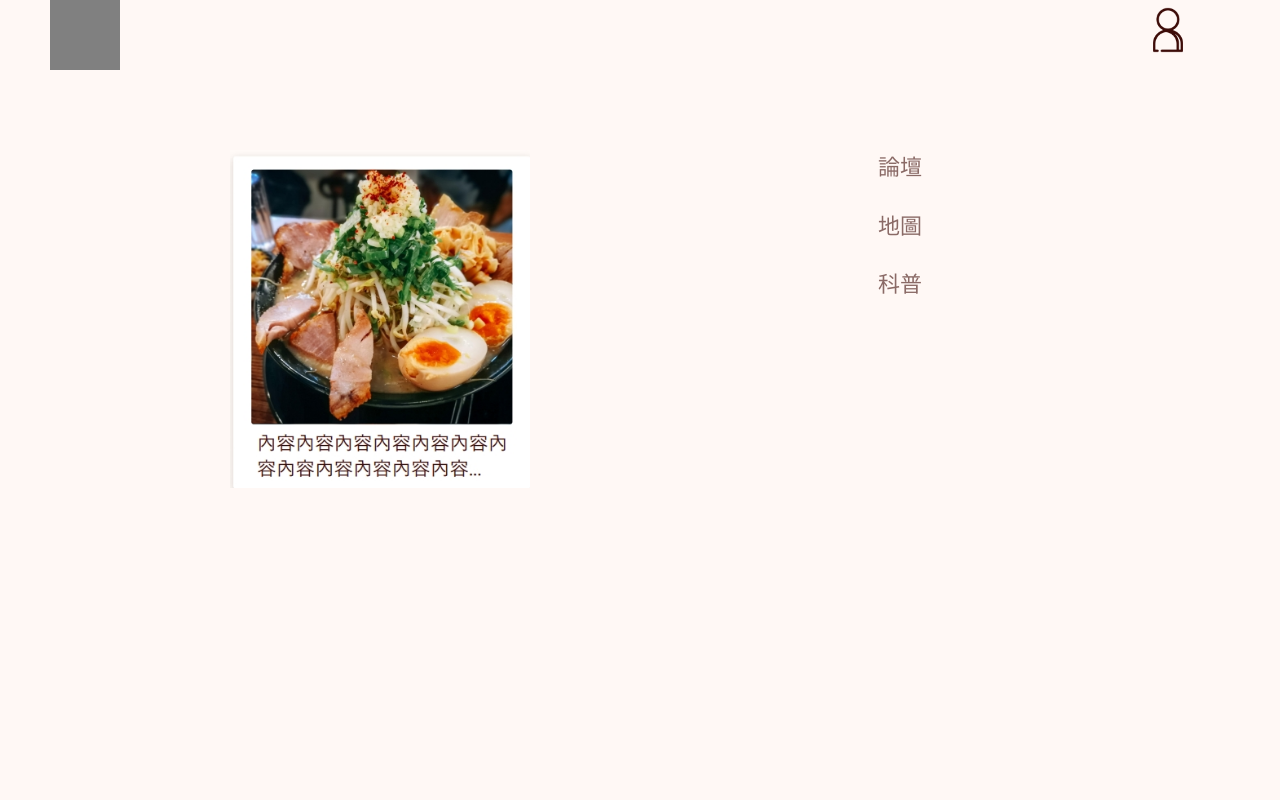
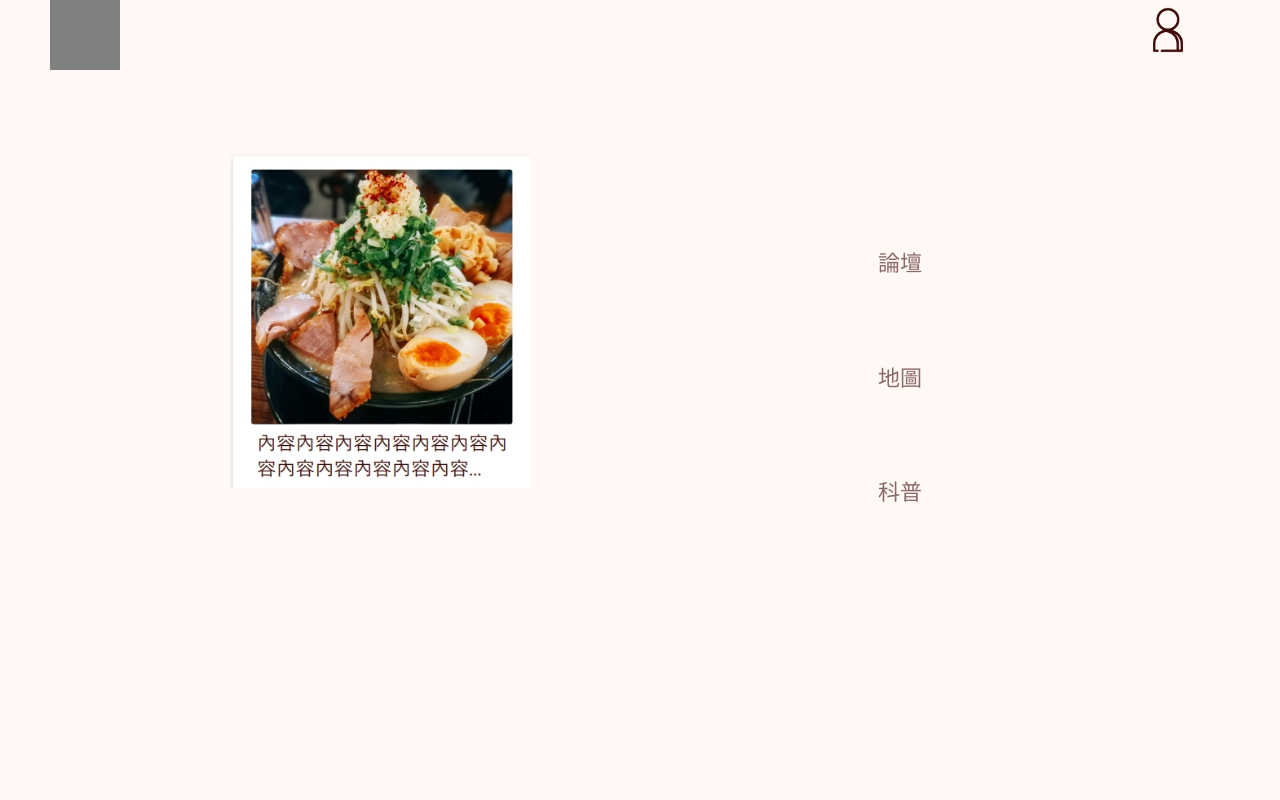
Before and after one commit to mlin702651/final-web, a Next.js app: page / in a window 1280 px wide. Shown: the top 800 px of the page. Built offline with nearby package versions, Linux system fonts and the light colour scheme.

Commit message:
Adjust home page css

```diff
--- a/components/HomeNav.js
+++ b/components/HomeNav.js
@@ -7,7 +7,7 @@ import Image from 'next/image'
 
 export default function HomeNav({ title }) {
   const { dispatch } = useContext(StoreContext);
-  const router = useRouter()
+  const router = useRouter();
   const [navhover, setNavhover] = useState(0);
   //   const onClickHeader = () => {
   //     setPage(dispatch, "/",  "NORDIC NEST Shopping Cart");
@@ -18,6 +18,7 @@ export default function HomeNav({ title }) {
   };
   return (
     <div className="home-nav">
+      <div className="home-nav-arrange">
         <img
           // style={{ width: '100%' }}
           src="/images/hover-img.png"
@@ -60,5 +61,6 @@ export default function HomeNav({ title }) {
           </div>
         </Link>
       </div>
+    </div>
   );
 }
--- a/components/PostsHeader.js
+++ b/components/PostsHeader.js
@@ -4,6 +4,7 @@ import Link from 'next/link'
 import { StoreContext } from "../store";
 import Image from 'next/image'
 import { Input } from 'antd';
+
 export default function HomeHeader({ title }) {
   const { dispatch } = useContext(StoreContext);
   const router = useRouter()
--- a/pages/map.js
+++ b/pages/map.js
@@ -23,7 +23,7 @@ export default function map() {
           <HomeHeader />
         </Header>
         <Layout className="container ">
-          <Content style={{ padding: '0 50px' }} >
+          <Content style={{position: 'relative', height: '100vh' ,padding: '0 50px' }} >
             <Map />
 
           </Content>
--- a/styles/global.css
+++ b/styles/global.css
@@ -100,15 +100,28 @@ justify-content: space-between;
 	margin-right: 22px;
 }
 .home-posts {
-	min-height: 100vh;
+	min-height: 82vh;
 	display: flex;
 	justify-content: center;
 	margin-top: 5rem;
 }
 .home-nav {
-	margin-top: 80px;
-	min-height: 100vh;
+	min-height: 82vh;
+	width: 100%;
 	display: flex;
+	justify-content: center;
+	align-items: center;
+	position: relative;
+	overflow: hidden;
+}
+.home-nav::before
+{
+	content: '';
+	height: 82vh;
+}
+.home-nav-arrange {
+	display: flex;
+	width: 100%;
 	flex-direction: column;
 	align-items: center;
 	position: relative;
@@ -117,9 +130,8 @@ justify-content: space-between;
 .nav-item {
 	color: #3d0c08;
 	font-size: 22px;
-	margin-top: 24px;
+	margin: 40px;
 	cursor: pointer;
-
 	opacity: 0.6;
 	transition: opacity 0.25s linear;
 }
@@ -137,33 +149,22 @@ justify-content: space-between;
 }
 .hover-img-no {
 	width: 140px;
-
 	top: -29px;
 
 	/* transition: all 0.25s linear; */
 }
+
 .hover-img-posts {
 	width: 140px;
-
-	top: 2px;
-
-	/* transform: translate(50%,50%); */
-	/* transition: all 0.25s linear; */
-}
-.hover-img-posts {
-	width: 140px;
-
 	top: 4px;
 }
 .hover-img-map {
 	width: 140px;
-
-	top: 60px;
+	top: 116px;
 }
 .hover-img-know {
 	width: 140px;
-
-	top: 116px;
+	top: 228px;
 }
 
 .nav-top {
```
Also changed, not shown: components/Map.js (+10 -12 lines). Lines whose indentation alone changed are shown as unchanged.
